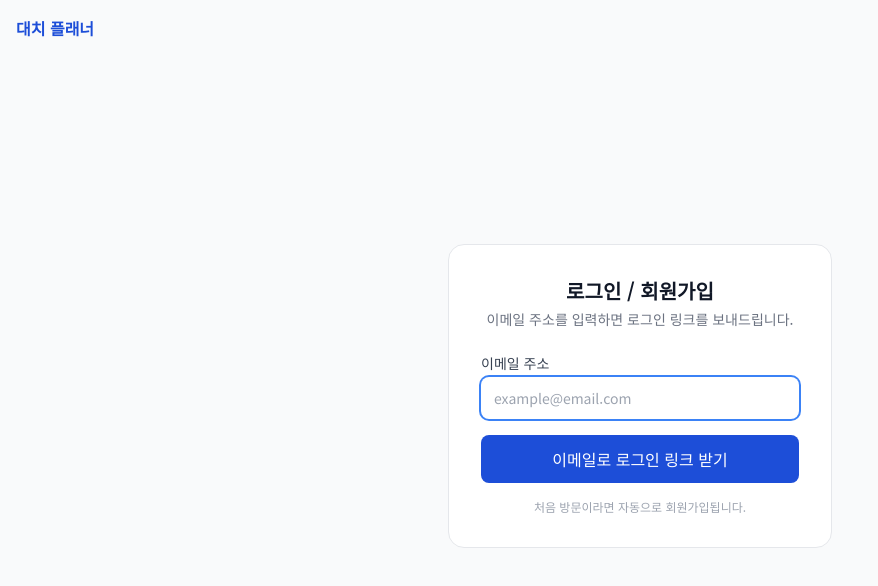
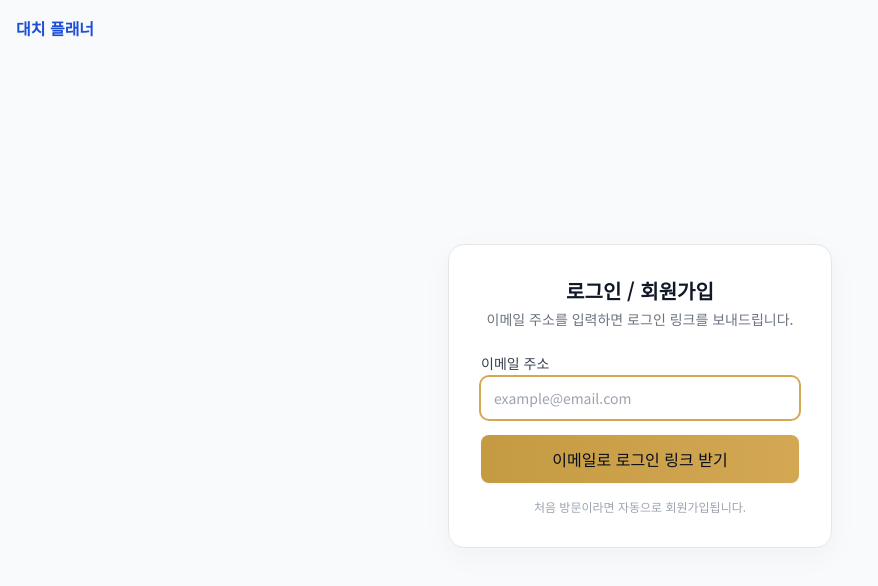
Before and after one commit to JMeyoung/daechi-planner, a Next.js app: page /login in a window 1280 px wide. Shown: the top 586 px of the page, without its empty margins (0-878 px from the left). Built offline with nearby package versions, Linux system fonts and the light colour scheme; no server answers.

Commit message:
🎨 Fix login page & favicon to use premium navy/gold design
- button.tsx: Update primary/secondary variants and focus ring
- login/page.tsx: Gold links, navy/gold focus ring, add form shadow
- icon.tsx & apple-icon.tsx: Navy gradient background with gold text

```diff
--- a/app/(auth)/login/page.tsx
+++ b/app/(auth)/login/page.tsx
@@ -88,7 +88,7 @@ function LoginForm() {
         </p>
         <button
           onClick={() => setStep('input')}
-          className="text-sm text-blue-700 hover:underline"
+          className="text-sm text-gold-600 hover:text-gold-700 hover:underline font-medium"
         >
           다른 이메일로 시도하기
         </button>
@@ -98,7 +98,7 @@ function LoginForm() {
 
   return (
     <div className="w-full max-w-sm">
-      <div className="bg-white rounded-2xl border border-gray-200 p-8">
+      <div className="bg-white rounded-2xl border border-gray-200 p-8 shadow-[0_8px_30px_rgb(0,0,0,0.04)]">
         <h1 className="text-xl font-bold text-gray-900 mb-1 text-center">로그인 / 회원가입</h1>
         <p className="text-sm text-gray-500 text-center mb-6">
           이메일 주소를 입력하면 로그인 링크를 보내드립니다.
@@ -117,7 +117,7 @@ function LoginForm() {
               placeholder="example@email.com"
               required
               autoFocus
-              className="w-full border border-gray-300 rounded-lg px-3 py-2.5 text-sm focus:outline-none focus:ring-2 focus:ring-blue-500 focus:border-transparent"
+              className="w-full border border-gray-300 rounded-lg px-3 py-2.5 text-sm focus:outline-none focus:ring-2 focus:ring-gold-400 focus:border-transparent"
             />
           </div>
 
--- a/app/apple-icon.tsx
+++ b/app/apple-icon.tsx
@@ -15,13 +15,13 @@ export default function AppleIcon() {
           flexDirection: 'column',
           alignItems: 'center',
           justifyContent: 'center',
-          background: 'linear-gradient(135deg, #2563eb 0%, #1d4ed8 100%)',
+          background: 'linear-gradient(135deg, #0f172a 0%, #1e293b 100%)',
         }}
       >
-        <div style={{ color: 'white', fontSize: 52, fontWeight: 800, lineHeight: 1 }}>
+        <div style={{ color: '#d4a853', fontSize: 52, fontWeight: 800, lineHeight: 1 }}>
           대치
         </div>
-        <div style={{ color: 'rgba(255,255,255,0.7)', fontSize: 20, fontWeight: 600, marginTop: 8, letterSpacing: '0.04em' }}>
+        <div style={{ color: 'rgba(212,168,83,0.8)', fontSize: 20, fontWeight: 600, marginTop: 8, letterSpacing: '0.04em' }}>
           플래너
         </div>
       </div>
--- a/app/icon.tsx
+++ b/app/icon.tsx
@@ -14,9 +14,9 @@ export default function Icon() {
           display: 'flex',
           alignItems: 'center',
           justifyContent: 'center',
-          background: 'linear-gradient(135deg, #2563eb 0%, #1d4ed8 100%)',
+          background: 'linear-gradient(135deg, #0f172a 0%, #1e293b 100%)',
           borderRadius: 6,
-          color: 'white',
+          color: '#d4a853',
           fontSize: 13,
           fontWeight: 800,
         }}
--- a/components/ui/button.tsx
+++ b/components/ui/button.tsx
@@ -4,9 +4,9 @@ type Variant = 'primary' | 'secondary' | 'ghost' | 'danger'
 type Size = 'sm' | 'md' | 'lg'
 
 const variantClasses: Record<Variant, string> = {
-  primary:   'bg-blue-700 text-white hover:bg-blue-800 disabled:bg-blue-300',
-  secondary: 'bg-white text-blue-700 border border-blue-700 hover:bg-blue-50 disabled:opacity-50',
-  ghost:     'text-gray-600 hover:text-gray-900 hover:bg-gray-100 disabled:opacity-50',
+  primary:   'bg-gradient-to-r from-gold-500 to-gold-400 text-navy-950 hover:from-gold-400 hover:to-gold-300 disabled:from-gold-200 disabled:to-gold-200 shadow-sm',
+  secondary: 'bg-white text-navy-900 border border-navy-900 hover:bg-navy-50 disabled:opacity-50',
+  ghost:     'text-gray-600 hover:text-navy-900 hover:bg-navy-50 disabled:opacity-50',
   danger:    'bg-red-600 text-white hover:bg-red-700 disabled:opacity-50',
 }
 
@@ -31,7 +31,7 @@ const Button = forwardRef<HTMLButtonElement, ButtonProps>(
         className={`
           inline-flex items-center justify-center gap-2 font-medium rounded-lg
           transition-colors focus-visible:outline-none focus-visible:ring-2
-          focus-visible:ring-blue-500 focus-visible:ring-offset-2
+          focus-visible:ring-gold-400 focus-visible:ring-offset-2
           disabled:cursor-not-allowed
           ${variantClasses[variant]} ${sizeClasses[size]} ${className}
         `}
```
